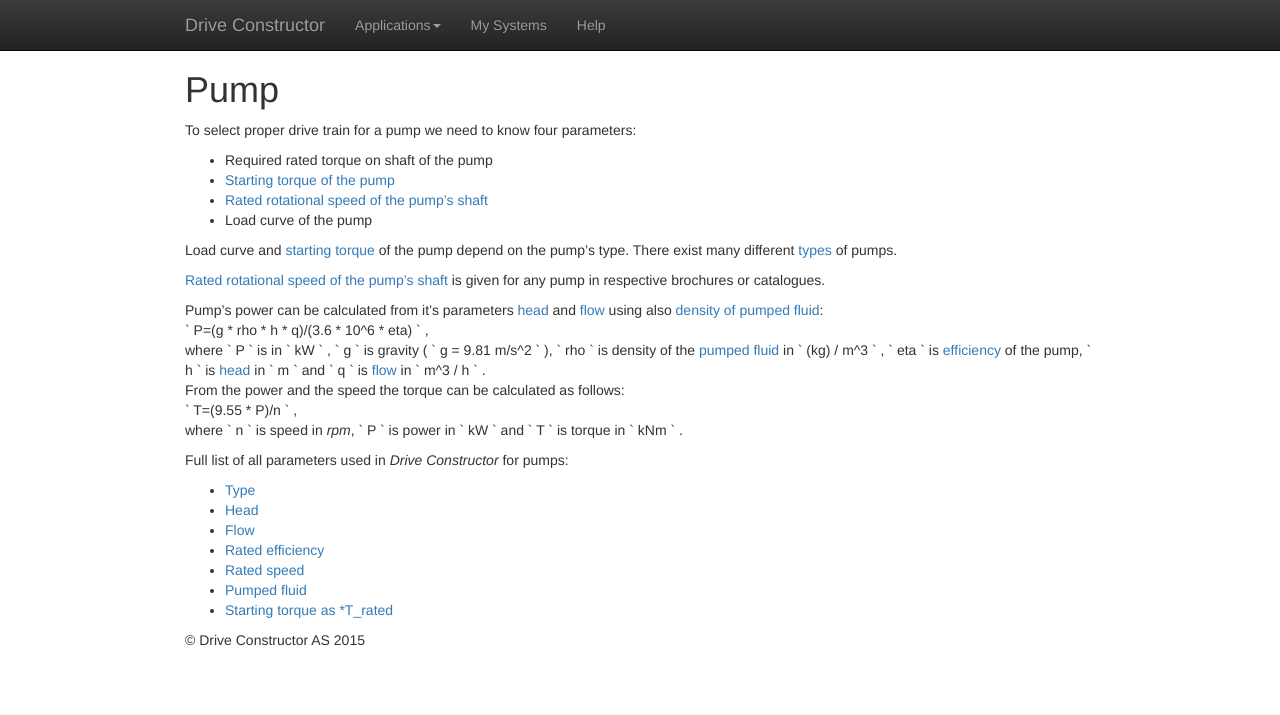
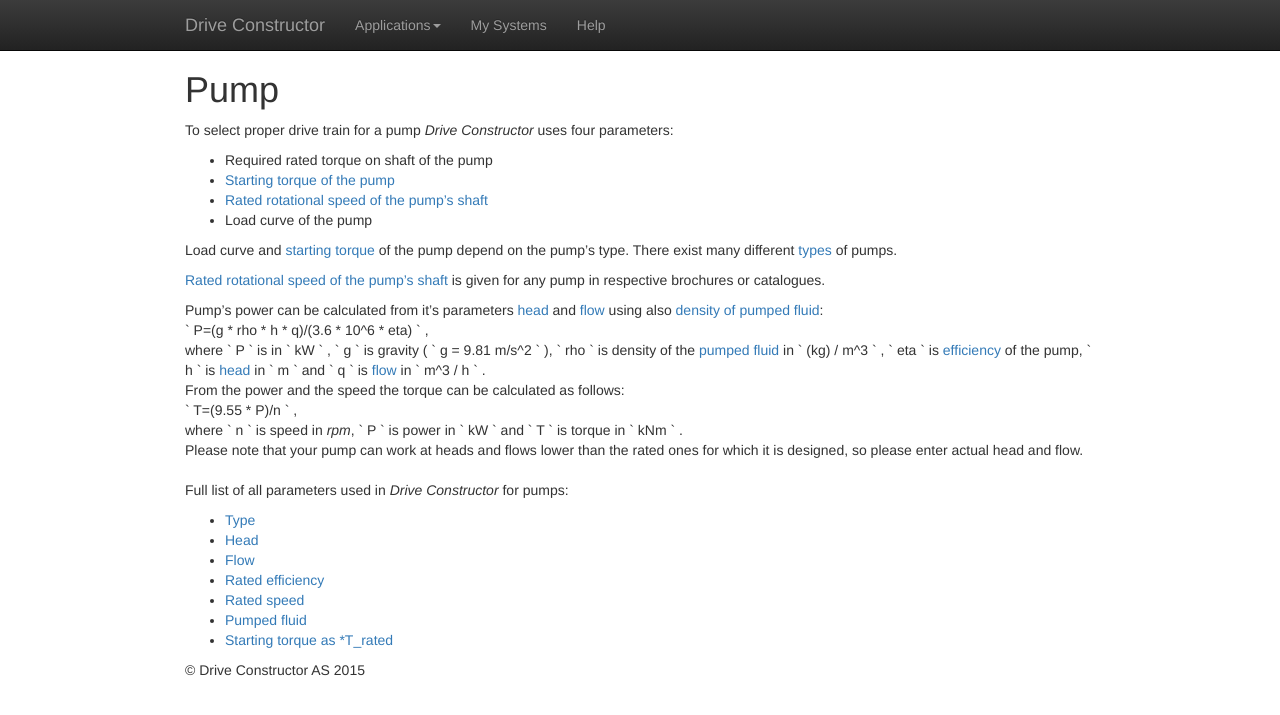
Before and after one commit to Alexey1Gavrilov/drive-constructor-site, a Jekyll site: the page built from help/applications/pump/index.md, in a window 1280 px wide. Shown: the top 715 px of the page. Built offline with Jekyll 4.4.1, drawn with Linux system fonts in a browser that asks for light colours.

Commit message:
Update index.md

```diff
--- a/help/applications/pump/index.md
+++ b/help/applications/pump/index.md
@@ -4,7 +4,7 @@
 ---
 # Pump
 
-To select proper drive train for a pump we need to know four parameters:
+To select proper drive train for a pump *Drive Constructor* uses four parameters:
 
 * Required rated torque on shaft of the pump
 * [Starting torque of the pump](startingTorque.html)
@@ -34,7 +34,9 @@
 <br>
 where ` n ` is speed in *rpm*, ` P ` is power in ` kW ` and ` T ` is torque in ` kNm ` .
 <br>
-
+Please note that your pump can work at heads and flows lower than the rated ones for which it is designed, so please enter actual head and flow.
+<br>
+<br>
 Full list of all parameters used in *Drive Constructor* for pumps:
 
 * [Type](type.html)
```
